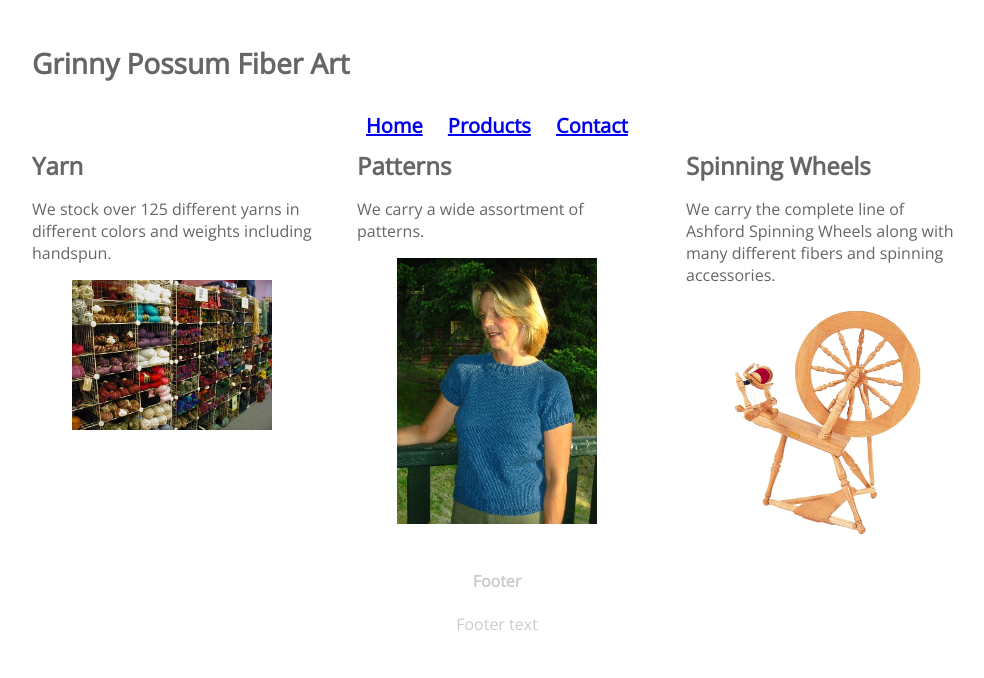
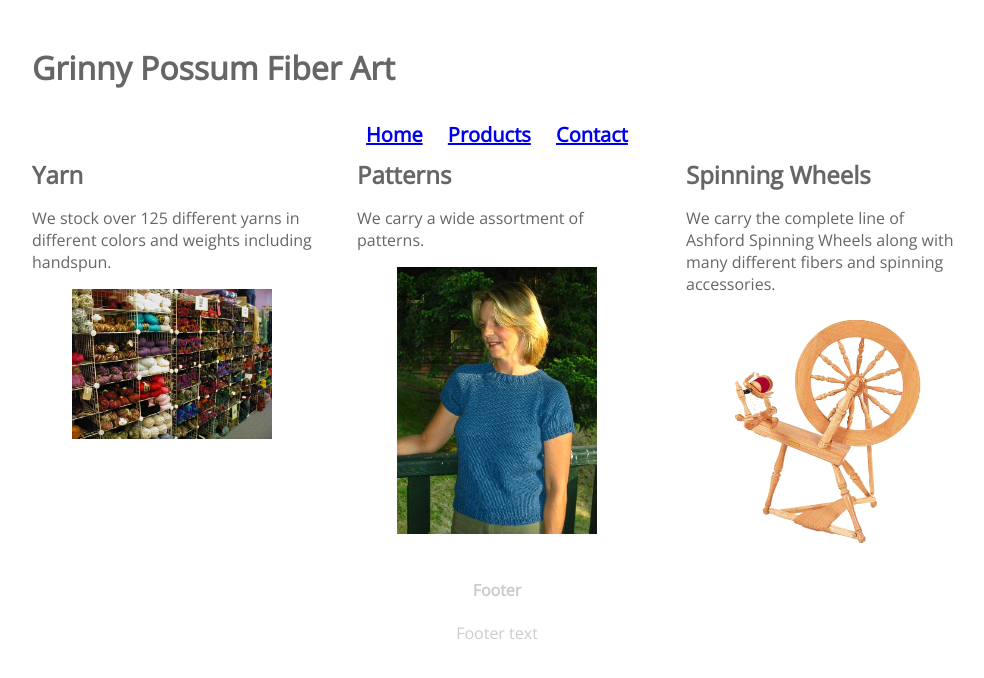
Before and after one commit to AJenkins1001/AJenkins1001.github.io, a plain HTML site: page products.html in a window 1280 px wide. Shown: the whole page, without its empty margins (143-1127 px from the left). Drawn offline with nearby package versions, Linux system fonts and the light colour scheme.

Commit message:
u[date22

```diff
--- a/css/style.css
+++ b/css/style.css
@@ -10,7 +10,7 @@ FONT
 ******************************************/
 
 h1 {
-    font-size: 1.75em;
+    font-size: 2em;
     margin: 0.67em 0;
 }
 
```
